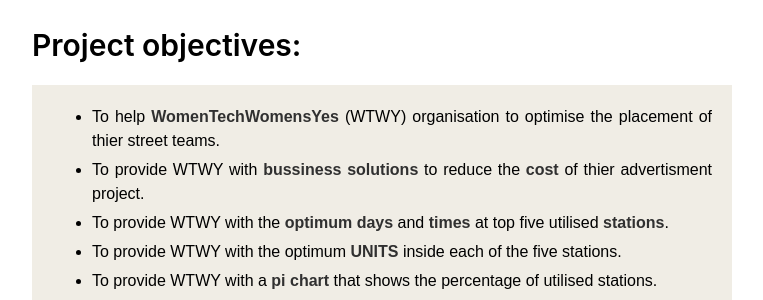
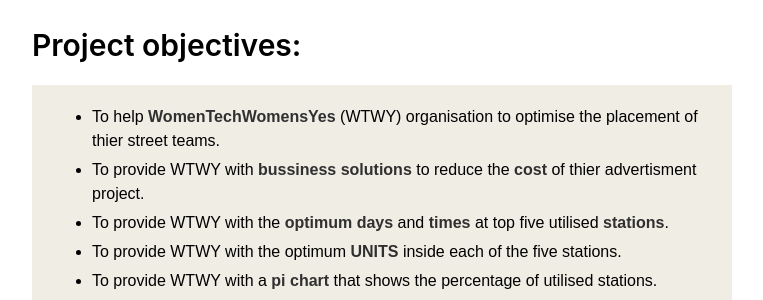
Before and after one commit to alafnan/alafnan.github.io, a Jekyll site: the page built from _posts/2015-01-6-example-content.md, in a window 1280 px wide. Shown: the part 877-1177 px from the top of the page, without its empty margins (258-1021 px from the left). Built offline with Jekyll 4.4.1, drawn with Linux system fonts in a browser that asks for light colours.

Commit message:
Update 2015-01-6-example-content.md

```diff
--- a/_posts/2015-01-6-example-content.md
+++ b/_posts/2015-01-6-example-content.md
@@ -14,7 +14,7 @@ Group Members: Bader Alafnan, Khaled Al Qahtani, Abdulrahman Alshetwi, Aiman Alg
 
 <h1 style="font-size:1.5em; color:#000000; margin-top: 2rem; margin-bottom: 1rem;">Project objectives:</h1>
 
-<div style="margin-bottom: 1.2rem; padding: 1rem;   color: #000000;   background-color: #F0EDE5; font-family: Arial, Helvetica, sans-serif; font-size:0.8em; text-align: justify; text-justify: inter-word;" >
+<div style="margin-bottom: 1.2rem; padding: 1rem;   color: #000000;   background-color: #F0EDE5; font-family: Arial, Helvetica, sans-serif; font-size:0.8em; text-align: left;" >
   <ul>
   <li>To help <strong>WomenTechWomensYes</strong> (WTWY) organisation to optimise the placement of thier street teams.</li>
   <li>To provide WTWY with <strong>bussiness solutions</strong> to reduce the <strong>cost</strong> of thier advertisment project.</li>
```
